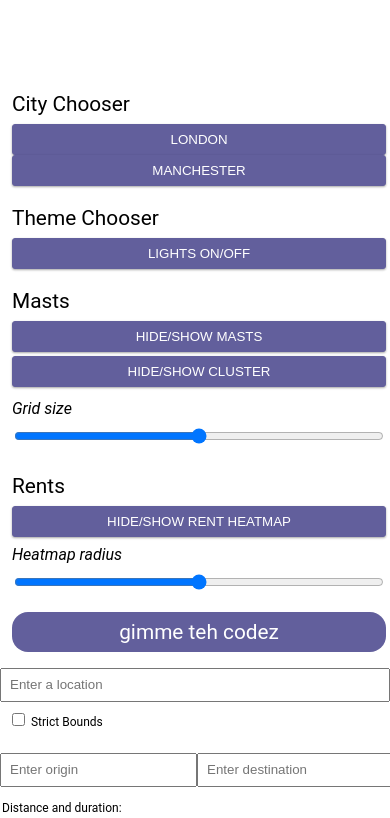
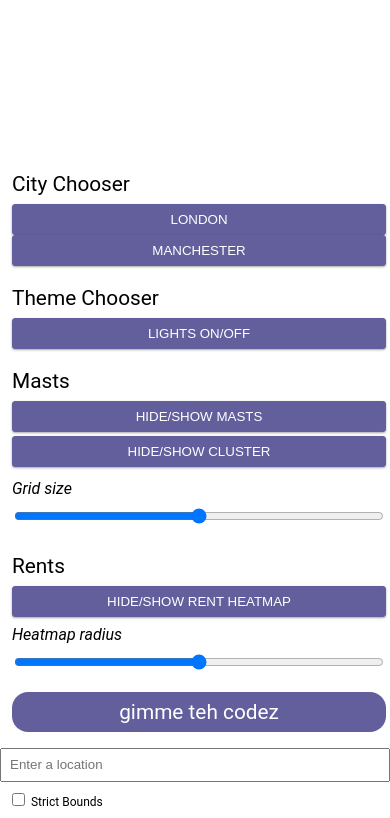
Before and after one commit to mandarini/gmap-vanilla, a website: page app/index.html in a window 390 px wide. Shown: the top 818 px of the page. Drawn offline with nearby package versions, Linux system fonts and the light colour scheme; some packages are replaced by stand-ins of ours; files that its build step writes are made by us from their sources.

Commit message:
mobile styles

```diff
--- a/app/styles/main.scss
+++ b/app/styles/main.scss
@@ -190,12 +190,17 @@ p.legend {
 
 @media (max-width: 600px) {
   .controls {
-    padding-top: 80px;
+    padding-top: 160px;
   }
   .search-places {
     padding-top: 8px;
     top: 8px;
+
+    .directions {
+      margin-top: 4px;
+    }
   }
+
   .drawing {
     flex-direction: column;
   }
```
Also changed, not shown: docs/styles/main.min.css.
